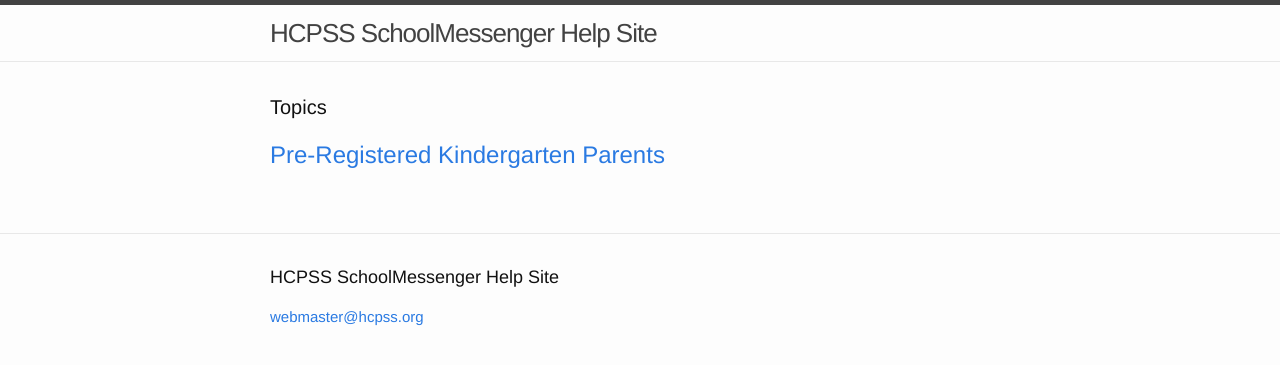
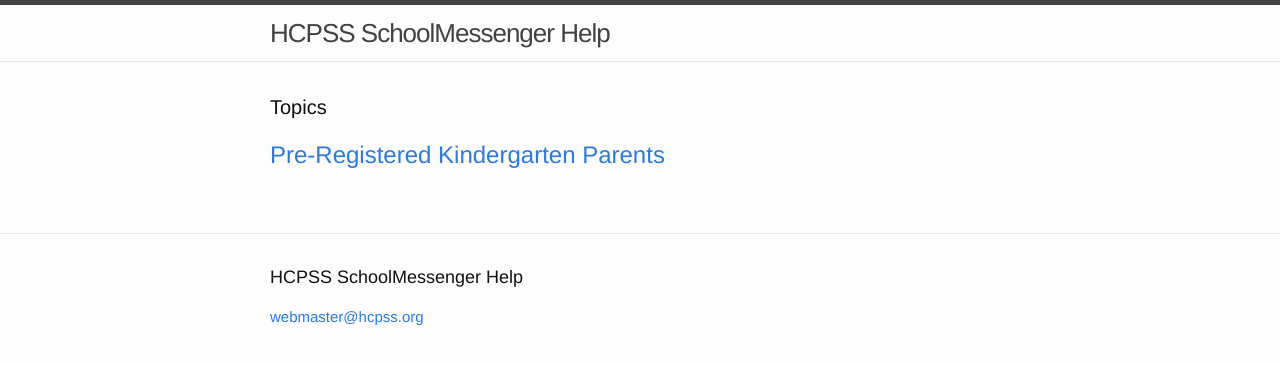
Before and after one commit to HCPSS/school-messenger-help, a Jekyll site: the page built from index.html, in a window 1280 px wide. Shown: the top 365 px of the page. Built offline with Jekyll 4.4.1, drawn with Linux system fonts in a browser that asks for light colours.

Commit message:
updated title

```diff
--- a/_config.yml
+++ b/_config.yml
@@ -1,5 +1,5 @@
 # Site settings
-title: HCPSS SchoolMessenger Help Site
+title: HCPSS SchoolMessenger Help
 baseurl: "/school-messenger-help"
 # Build settings
 markdown: kramdown
```
